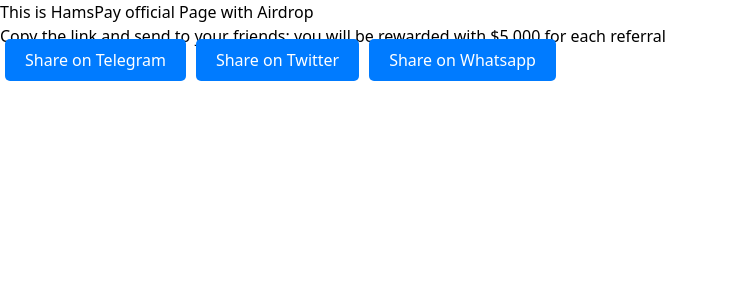
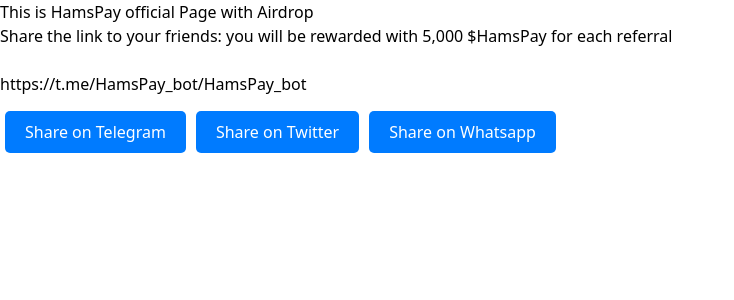
Before and after one commit to ceecosmonew/HamsPay, a React (Vite) app: page /hamspage in a window 1280 px wide. Shown: the top 300 px of the page, without its empty margins (0-734 px from the left). Built offline with nearby package versions, Linux system fonts and the light colour scheme.

Commit message:
Update hamspage.tsx

```diff
--- a/src/hamspage.tsx
+++ b/src/hamspage.tsx
@@ -1,11 +1,16 @@
-
 
 function hamspage() {
   return (
-    <div>
-    <h4 className="">This is HamsPay official Page with Airdrop</h4>
-    <h5 className="">Copy the link and send to your friends: you will be rewarded with $5,000 for each referral</h5>
-  <div className="butt">
+    <div className="gen">
+    <h4 className="text-center">This is HamsPay official Page with Airdrop</h4>
+    <h5 className="text-center">Share the link to your friends: you will be rewarded with 5,000 $HamsPay for each referral</h5>
+
+  <br></br>
+  <div className="container fluid">
+  <h4 className="pri text-center">https://t.me/HamsPay_bot/HamsPay_bot</h4>
+  </div>
+  <br></br>
+  <div className="butt text-center">
     <a href="https://t.me/share/url?url=https://t.me/HamsPay_bot" target="_blank">Share on Telegram</a>
     <a href="https://twitter.com/intent/tweet/url?url=https://t.me/HamsPay_bot" target="_blank">Share on Twitter</a>
       <a href="https://api.whatsapp.com/send?text=https://t.me/HamsPay_bot" target="_blank">Share on Whatsapp</a>
```
